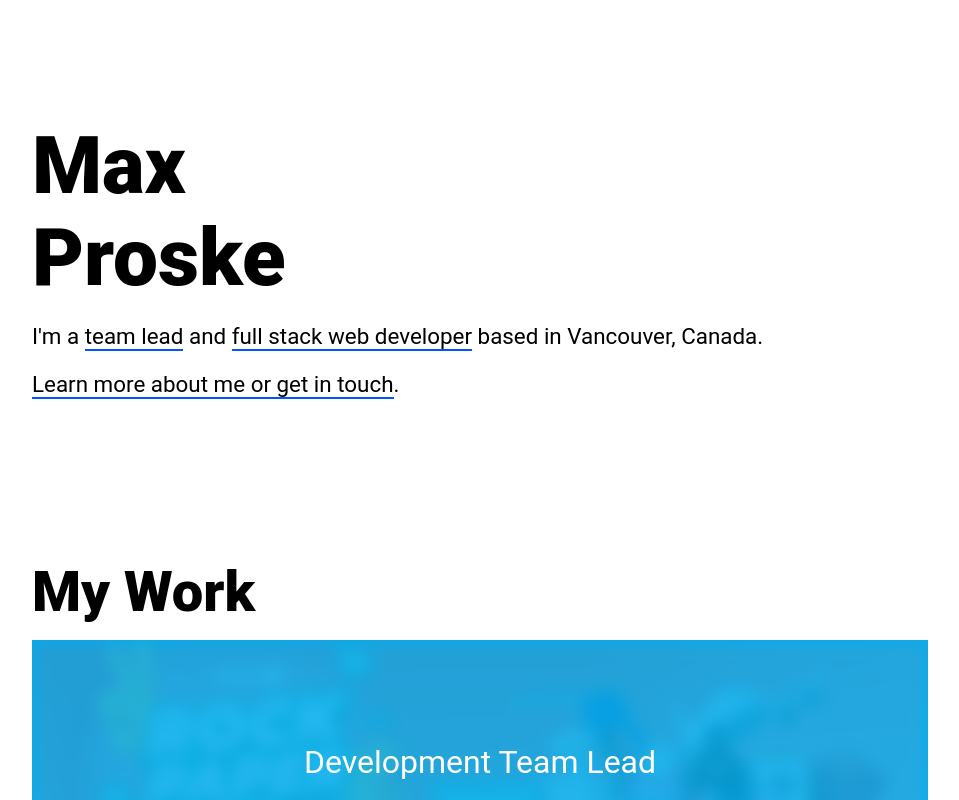
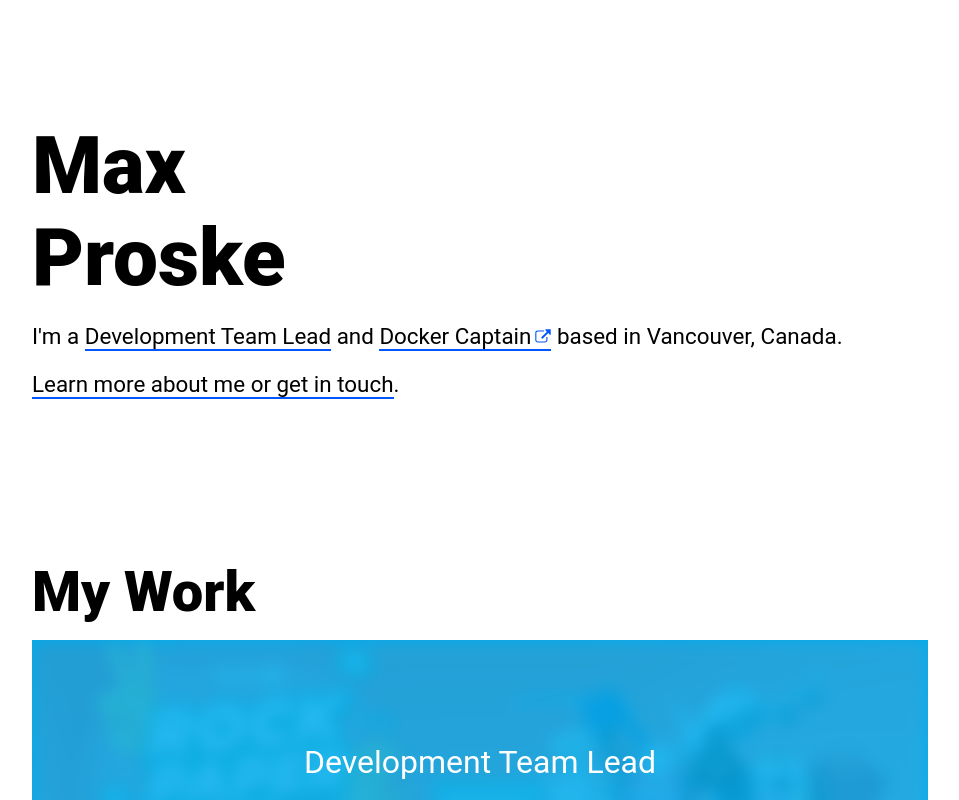
Before and after one commit to maxproske/mproske.com, a Next.js app: page / in a window 1280 px wide. Shown: the top 800 px of the page, without its empty margins (160-1119 px from the left). Built offline with nearby package versions, Linux system fonts and the light colour scheme.

Commit message:
Add reference

```diff
--- a/src/pages/index.js
+++ b/src/pages/index.js
@@ -16,11 +16,11 @@ export default function Home() {
           <p className="description">
             {`I'm`} a{' '}
             <Link href="#my-work">
-              <a>team lead</a>
+              <a>Development Team Lead</a>
             </Link>{' '}
             and{' '}
-            <Link href="#my-work">
-              <a>full stack web developer</a>
+            <Link href="https://www.docker.com/captains/max-proske">
+              <a>Docker Captain</a>
             </Link>{' '}
             based in Vancouver, Canada.
           </p>
```
